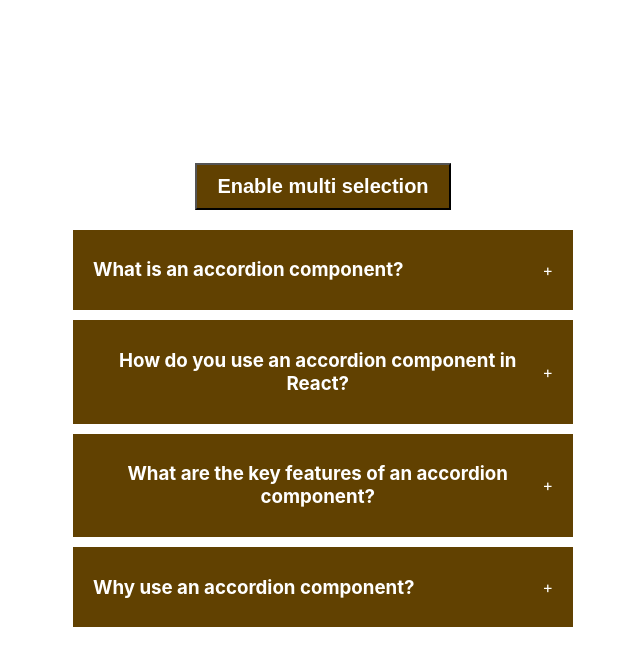
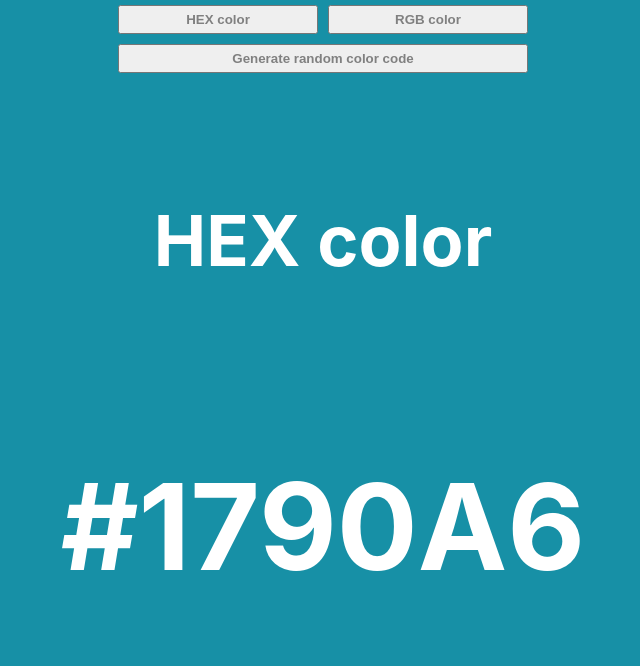
Before and after one commit to milicaaradovanovicc/React_25_projects, a React (Create React App) app: page / in a window 1280 px wide. Shown: the top 666 px of the page, without its empty margins (317-957 px from the left). Built offline with nearby package versions, Linux system fonts and the light colour scheme.

Commit message:
random color

```diff
--- a/src/App.js
+++ b/src/App.js
@@ -1,11 +1,15 @@
 import "./App.css";
 import Accordian from "./components/accordion";
+import RandomColor from "./components/random-color";
 
 function App() {
   return (
     <div className="App">
       {/* Accordian component */}
-      <Accordian />
+      {/* <Accordian /> */}
+
+      {/* Random color component */}
+      <RandomColor />
     </div>
   );
 }
--- /dev/null
+++ b/src/components/random-color/index.jsx
@@ -0,0 +1,80 @@
+import { useEffect, useState } from "react";
+import "./styles.css";
+
+export default function RandomColor() {
+  const [typeOfColor, setTypeOfColor] = useState("hex");
+  const [color, setColor] = useState("#000000");
+
+  function utility(length) {
+    return Math.floor(Math.random() * length);
+  }
+
+  function handleCreateRandomHexColor() {
+    const hex = [0, 1, 2, 3, 4, 5, 6, 7, 8, 9, "A", "B", "C", "D", "E", "F"];
+
+    let hexColor = "#";
+    for (let i = 0; i < 6; i++) {
+      hexColor += hex[utility(hex.length)];
+    }
+
+    setColor(hexColor);
+  }
+
+  function handleCreateRandomRgbColor() {
+    const r = utility(256);
+    const g = utility(256);
+    const b = utility(256);
+
+    setColor(`rgb(${r}, ${g}, ${b})`);
+  }
+
+  useEffect(() => {
+    if (typeOfColor === "rgb") handleCreateRandomRgbColor();
+    else handleCreateRandomHexColor();
+  }, [typeOfColor]);
+
+  return (
+    <div
+      style={{
+        width: "100vw",
+        height: "100vh",
+        background: color,
+      }}
+    >
+      <button className="colorBtn" onClick={() => setTypeOfColor("hex")}>
+        HEX color
+      </button>
+      <button className="colorBtn" onClick={() => setTypeOfColor("rgb")}>
+        RGB color
+      </button>
+      <div>
+        <button
+          className="generateColorBtn"
+          onClick={
+            typeOfColor === "hex"
+              ? handleCreateRandomHexColor
+              : handleCreateRandomRgbColor
+          }
+        >
+          Generate random color code
+        </button>
+      </div>
+
+      <div
+        style={{
+          display: "flex",
+          justifyContent: "center",
+          alignItems: "center",
+          color: "#fff",
+          fontSize: "60px",
+          marginTop: "50px",
+          flexDirection: "column",
+          gap: "20px",
+        }}
+      >
+        <h3>{typeOfColor === "rgb" ? "RGB color" : "HEX color"}</h3>
+        <h1>{color}</h1>
+      </div>
+    </div>
+  );
+}
--- /dev/null
+++ b/src/components/random-color/styles.css
@@ -0,0 +1,12 @@
+button {
+  padding: 5px;
+  margin: 5px;
+  font-weight: bold;
+  color: gray;
+}
+.generateColorBtn {
+  width: 410px;
+}
+.colorBtn {
+  width: 200px;
+}
```
